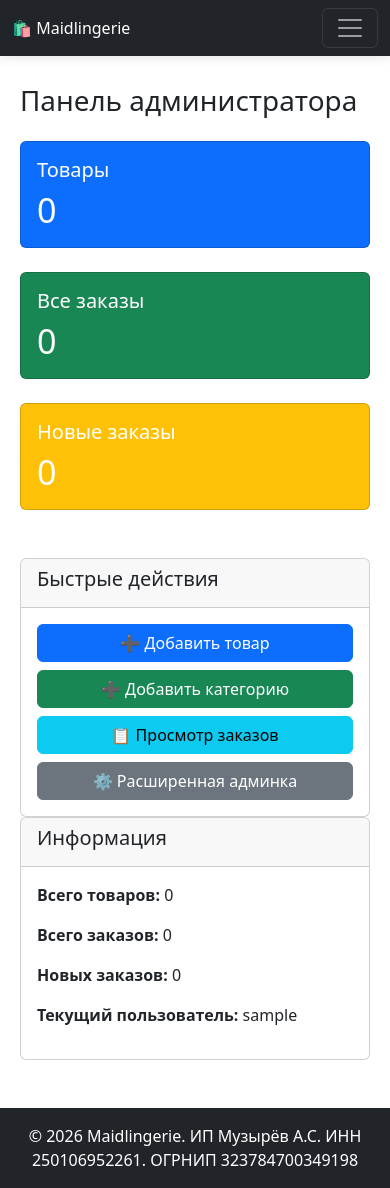
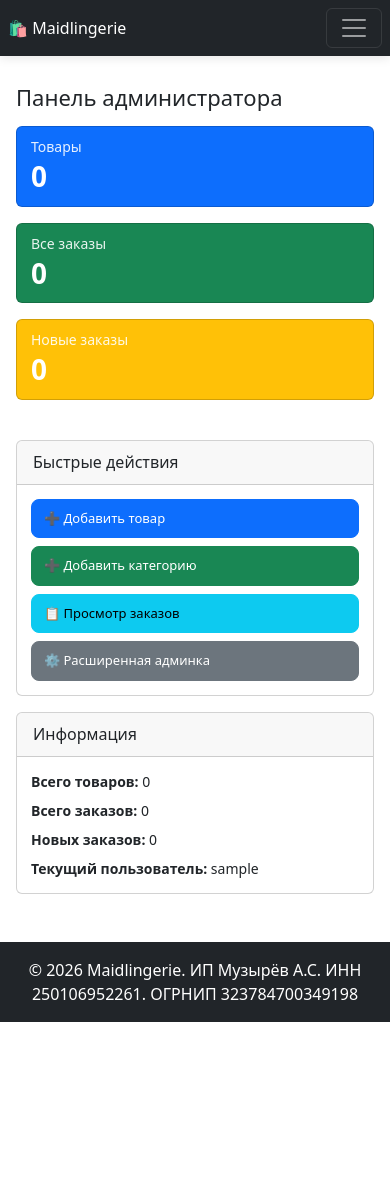
Before and after one commit to saniamu1981/my_shop, a Django app: page /admin-panel/ in a window 390 px wide. After the commit the page ends 1022 px from the top, so only its background shows below. Run offline with Django 4.2, Linux system fonts and the light colour scheme; the visitor is signed in with stand-in values (Sample User, id 1); data comes from the database, SQL or seed files in the repository; data that the repository does not hold is empty.

Commit message:
мобильная адаптация дашборда

```diff
--- a/templates/admin_panel/dashboard.html
+++ b/templates/admin_panel/dashboard.html
@@ -4,41 +4,41 @@
 <div class="container">
     <h1 class="mb-4">Панель администратора</h1>
 
-    <div class="row">
-        <div class="col-md-4 mb-4">
-            <div class="card text-white bg-primary">
+    <div class="row g-3 dashboard-kpi-row">
+        <div class="col-12 col-md-4">
+            <div class="card text-white bg-primary dashboard-kpi">
                 <div class="card-body">
-                    <h5 class="card-title">Товары</h5>
-                    <p class="card-text display-4">{{ total_products }}</p>
+                    <h6 class="card-title mb-1">Товары</h6>
+                    <p class="card-text dashboard-kpi-value">{{ total_products }}</p>
                 </div>
             </div>
         </div>
-        <div class="col-md-4 mb-4">
-            <div class="card text-white bg-success">
+        <div class="col-12 col-md-4">
+            <div class="card text-white bg-success dashboard-kpi">
                 <div class="card-body">
-                    <h5 class="card-title">Все заказы</h5>
-                    <p class="card-text display-4">{{ total_orders }}</p>
+                    <h6 class="card-title mb-1">Все заказы</h6>
+                    <p class="card-text dashboard-kpi-value">{{ total_orders }}</p>
                 </div>
             </div>
         </div>
-        <div class="col-md-4 mb-4">
-            <div class="card text-white bg-warning">
+        <div class="col-12 col-md-4">
+            <div class="card text-white bg-warning dashboard-kpi">
                 <div class="card-body">
-                    <h5 class="card-title">Новые заказы</h5>
-                    <p class="card-text display-4">{{ pending_orders }}</p>
+                    <h6 class="card-title mb-1">Новые заказы</h6>
+                    <p class="card-text dashboard-kpi-value">{{ pending_orders }}</p>
                 </div>
             </div>
         </div>
     </div>
 
-    <div class="row mt-4">
-        <div class="col-md-6">
-            <div class="card">
+    <div class="row g-3 mt-4 dashboard-content-row">
+        <div class="col-12 col-md-6">
+            <div class="card h-100">
                 <div class="card-header">
-                    <h5>Быстрые действия</h5>
+                    <h5 class="mb-0">Быстрые действия</h5>
                 </div>
                 <div class="card-body">
-                    <div class="d-grid gap-2">
+                    <div class="d-grid gap-2 dashboard-actions">
                         <a href="{% url 'admin:products_product_add' %}" class="btn btn-primary">➕ Добавить товар</a>
                         <a href="{% url 'admin:products_category_add' %}" class="btn btn-success">➕ Добавить категорию</a>
                         <a href="{% url 'admin:orders_order_changelist' %}" class="btn btn-info">📋 Просмотр заказов</a>
@@ -47,19 +47,106 @@
                 </div>
             </div>
         </div>
-        <div class="col-md-6">
-            <div class="card">
+        <div class="col-12 col-md-6">
+            <div class="card h-100">
                 <div class="card-header">
-                    <h5>Информация</h5>
+                    <h5 class="mb-0">Информация</h5>
                 </div>
-                <div class="card-body">
+                <div class="card-body dashboard-info">
                     <p><strong>Всего товаров:</strong> {{ total_products }}</p>
                     <p><strong>Всего заказов:</strong> {{ total_orders }}</p>
                     <p><strong>Новых заказов:</strong> {{ pending_orders }}</p>
-                    <p><strong>Текущий пользователь:</strong> {{ user.username }}</p>
+                    <p class="mb-0"><strong>Текущий пользователь:</strong> {{ user.username }}</p>
                 </div>
             </div>
         </div>
     </div>
 </div>
+
+<style>
+/* ============ МОБИЛЬНАЯ АДАПТАЦИЯ ПАНЕЛИ АДМИНИСТРАТОРА ============ */
+
+@media (max-width: 767.98px) {
+    /* Контейнер — без лишних отступов */
+    .container {
+        padding-left: 8px;
+        padding-right: 8px;
+    }
+
+    /* Заголовок страницы */
+    h1.mb-4 {
+        font-size: 22px !important;
+        margin-bottom: 16px !important;
+    }
+
+    /* KPI-карточки — компактнее */
+    .dashboard-kpi .card-body {
+        padding: 16px !important;
+    }
+
+    .dashboard-kpi .card-title {
+        font-size: 14px !important;
+        opacity: 0.9;
+    }
+
+    .dashboard-kpi-value {
+        font-size: 32px !important;
+        font-weight: 700 !important;
+        line-height: 1.2 !important;
+        margin-bottom: 0 !important;
+    }
+
+    /* Заголовки карточек — компактнее */
+    .dashboard-content-row .card-header {
+        padding: 12px 16px !important;
+    }
+
+    .dashboard-content-row .card-header h5 {
+        font-size: 16px !important;
+    }
+
+    /* Тело карточки — компактнее */
+    .dashboard-content-row .card-body {
+        padding: 16px !important;
+    }
+
+    /* Кнопки быстрых действий — крупные */
+    .dashboard-actions .btn {
+        padding: 10px 14px;
+        font-size: 14px;
+        border-radius: 8px;
+        text-align: left;
+    }
+
+    /* Информация — компактнее */
+    .dashboard-info p {
+        font-size: 14px;
+        margin-bottom: 8px;
+    }
+
+    .dashboard-info p strong {
+        font-weight: 600;
+    }
+}
+
+@media (max-width: 575.98px) {
+    /* Ещё компактнее */
+    .dashboard-kpi .card-body {
+        padding: 12px 14px !important;
+    }
+
+    .dashboard-kpi-value {
+        font-size: 28px !important;
+    }
+
+    .dashboard-content-row .card-body {
+        padding: 14px !important;
+    }
+
+    .dashboard-actions .btn {
+        font-size: 13px;
+        padding: 9px 12px;
+    }
+}
+</style>
 {% endblock %}
```
